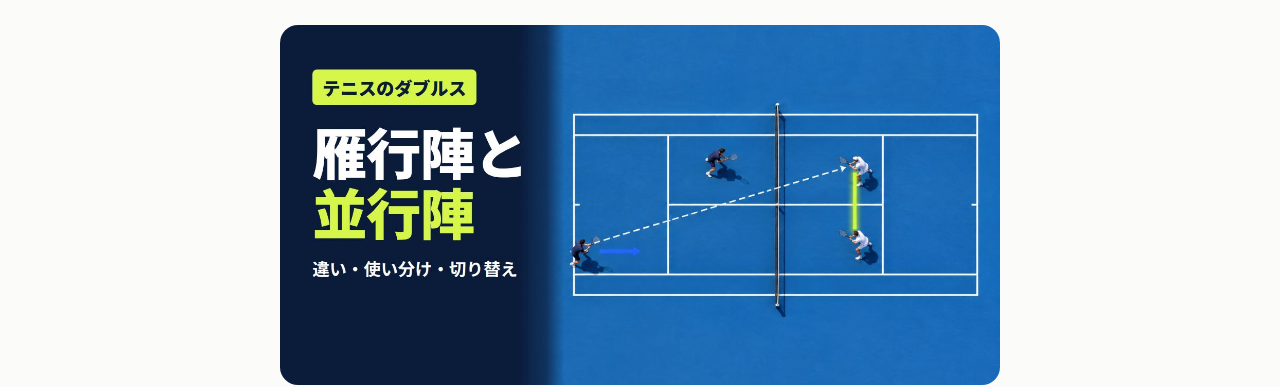
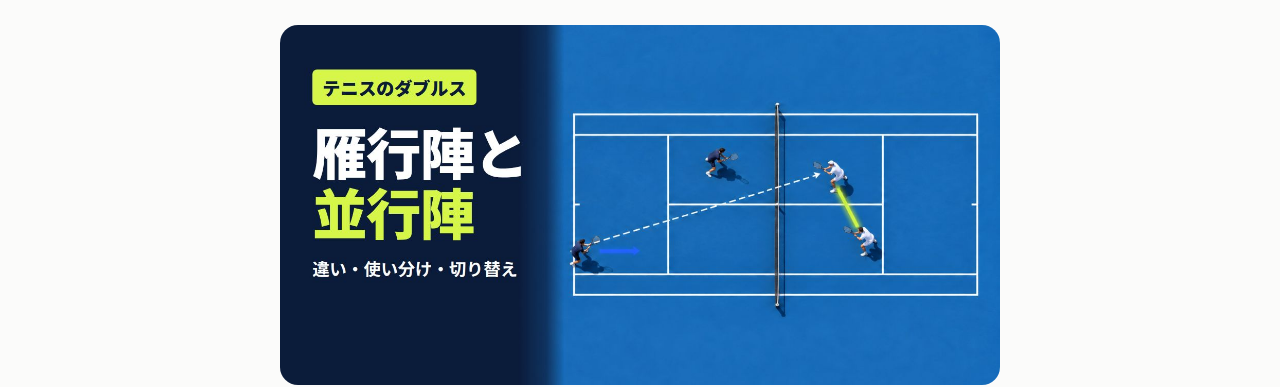
Before and after one commit to hatigatushinja/world_doubles_labo, an Astro site: page /ja/articles/2026-11-25-one-up-one-back-vs-two-up-formation in a window 1280 px wide. Shown: the part 419-806 px from the top of the page. Built offline with nearby package versions, Linux system fonts and the light colour scheme; Astro itself is replaced by a stand-in of ours.

Commit message:
雁行陣と並行陣 thumbnail: two-up pair staggered

```diff
--- a/src/content/articles/2026-11-25-one-up-one-back-vs-two-up-formation.md
+++ b/src/content/articles/2026-11-25-one-up-one-back-vs-two-up-formation.md
@@ -5,7 +5,7 @@ category: "tactics"
 tags: ["雁行陣","並行陣","2バック","陣形","ダブルス戦術","ロブ","LTA"]
 source: "LTA（英国テニス協会）Coach Forum 2023／Essential Tennis『Doubles Domination』／RFET（スペインテニス連盟）"
 sourceUrl: "https://www.lta.org.uk/4a890f/siteassets/coach-hub/resources/off-court/pdf/coach-forums-2023---doubles.pdf"
-image: "/images/articles/2026-11-25-one-up-one-back-vs-two-up-formation.jpg"
+image: "/images/articles/2026-11-25-one-up-one-back-vs-two-up-formation-v2.jpg"
 summary: "テニスの雁行陣と並行陣の違いを、英国テニス協会のコーチ研修資料とプロの試合データで図解。2バックとの使い分け、雁行陣から並行陣へ切り替えるタイミング、並行陣のワイパーの動きと弱点（ロブ・足元）への対処まで、草大会ですぐ使える形にまとめました。"
 ---
 テニスのダブルスでよく聞く「雁行陣（がんこうじん）」と「並行陣（へいこうじん）」。名前は知っていても、何がどう違い、試合のどこで切り替えればいいのかは、意外とはっきりしません。この記事では、英国テニス協会（LTA）のコーチ研修会の資料、アメリカのコーチによるダブルスの教本、プロの試合を分析した研究をもとに、雁行陣・並行陣・2バックの違いと使い分けを、コート図5枚で整理しました。
```
Also changed, not shown: public/images/articles/2026-11-25-one-up-one-back-vs-two-up-formation-v2.jpg (added), public/images/articles/2026-11-25-one-up-one-back-vs-two-up-formation.jpg (deleted).
